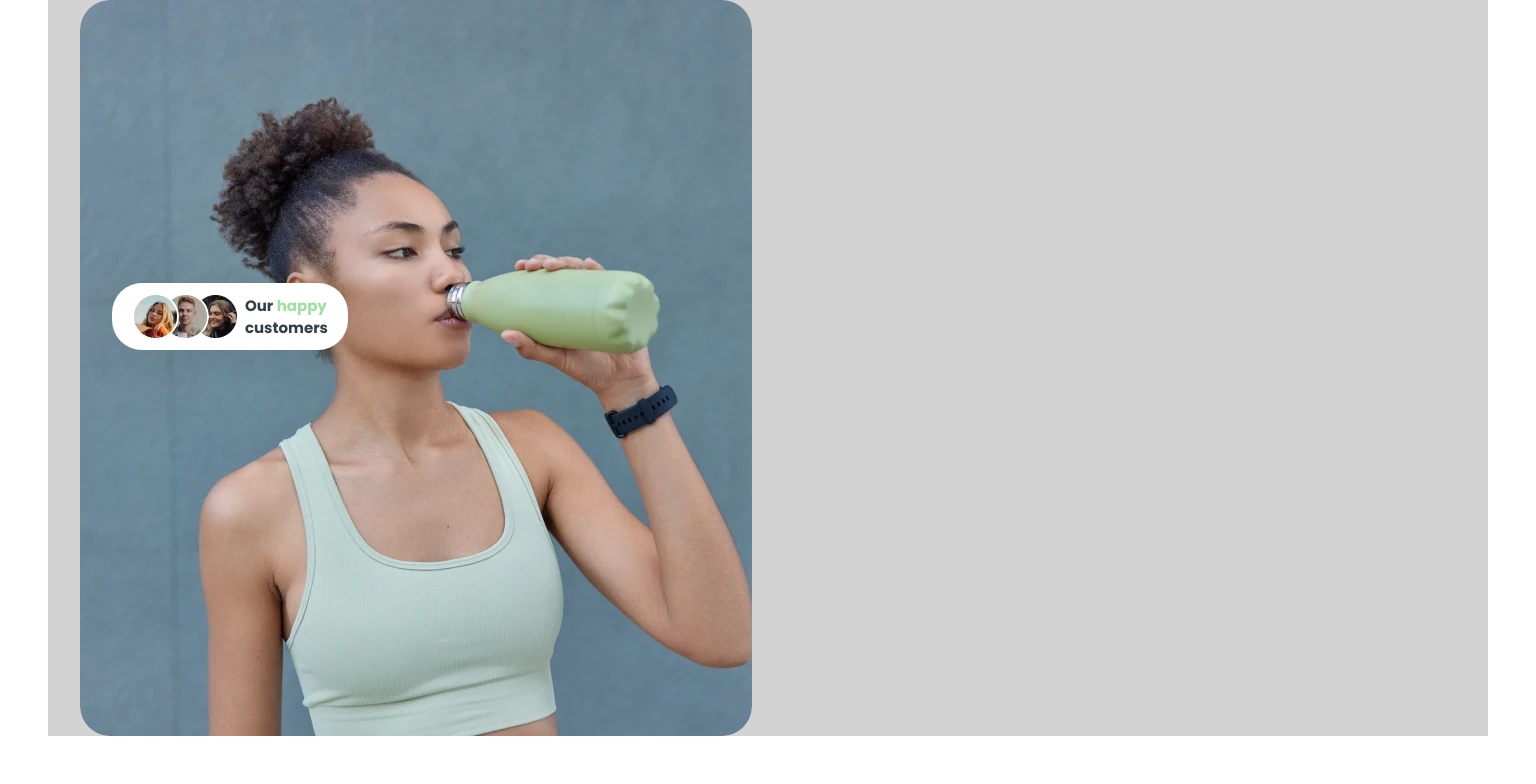
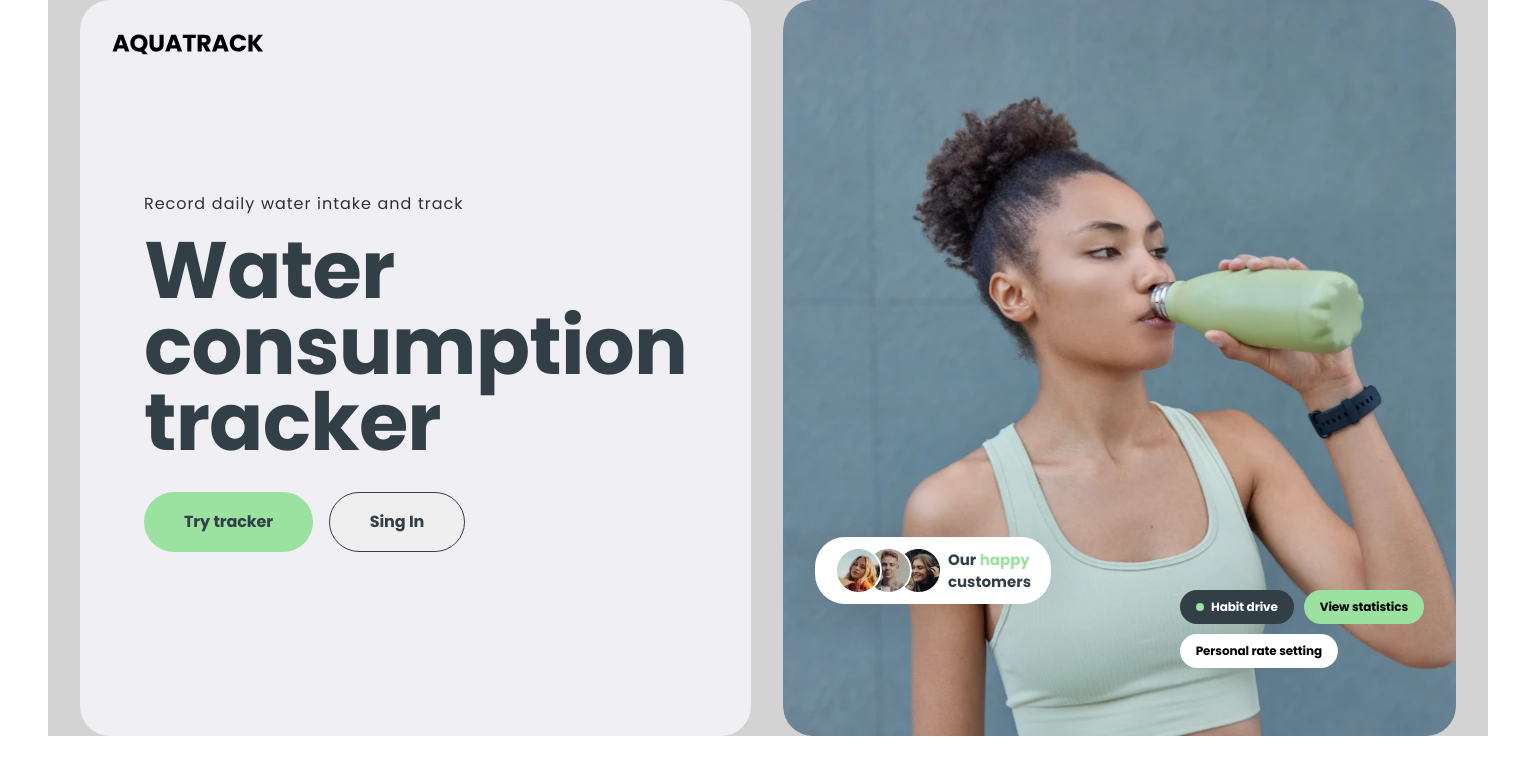
Before and after one commit to Serhii-Ivanchenko/Team-03-project-front, a React (Vite) app: page / in a window 1536 px wide. Shown: the top 784 px of the page. Built offline with nearby package versions, Linux system fonts and the light colour scheme.

Commit message:
screen 1440

```diff
--- a/src/components/HomePage/AdvantagesSection/AdvantagesSection.module.css
+++ b/src/components/HomePage/AdvantagesSection/AdvantagesSection.module.css
@@ -33,8 +33,10 @@
 @media only screen and (min-width: 1440px) {
   .advSection {
     background-image: url(../../../assets/images/main_page/main_page_desktop_girl_1x.webp);
-    max-width: 672px;
+    width: 100%;
     height: 736px;
+    background-size: cover;
+
   }
 }
 
@@ -70,16 +72,18 @@
     }
 }
 
+@media only screen and (min-width: 1440px) {
+    .happyContainer {
+  margin-top: 505px;
+
+    }
+}
+
+
 .happyList {
   display: flex;
   padding-right: 1px;
 }
-
-/* @media only screen and (min-width: 768px) {
-    .hero-reviews-list {
-        padding-right: 0;
-    }
-} */
 
 .happyItem {
   flex-shrink: 0;
@@ -89,11 +93,7 @@
   margin-left: -10px;
   z-index: 1;
 }
-/* @media only screen and (min-width: 768px) {
-    .happyItem:nth-child(3) {
-  margin-left: -45px;
-  z-index: 1;
-}} */
+
 .happyItem:nth-child(2) {
   margin-left: -10px;
   z-index: 2;
@@ -128,26 +128,11 @@
 }
 }
 
-/* @media only screen and (min-width: 768px) {
-  .hero-reviews-image {
-    width: 54px;
-    height: 54px;
-    border: 3px solid #1d1d1d;
-  }
-} */
-
 .happyCustomers {
   display: flex;
   align-items: center;
   margin-left: 65px;
 }
-
-/* @media only screen and (min-width: 768px) {
-  .hero-wrapper-first {
-    flex-direction: column;
-    gap: 8px;
-  }
-} */
 
 .happyText {
   color: #323f47;
@@ -187,6 +172,7 @@
     margin-right: 16px;
     margin-bottom: 10px;
   }}
+
 
 .btnWrapper{
     margin-bottom: px;
@@ -258,35 +244,3 @@
 }
 
 /* ================================== */
-
-
-
-
-
-
-@media screen and (min-width: 1440px) {
-  /*
-.statistics, .habitbtn, .rate{
-    padding: 11px 16px;
-    border:none;
-font-size: 12px;
-line-height: 12px;
-letter-spacing: -0.12px;
-
-} */
-
-  .infoStaticsBtn {
-    display: flex;
-    gap: 10px;
-    margin-top: 594px;
-    /* margin-right: 32px; */
-    /* justify-content: flex-end; */
-  }
-
-  .ratebtn {
-    display: flex;
-    justify-content: flex-end;
-    padding-top: 10px;
-    padding-right: 114px;
-  }
-}
--- a/src/components/HomePage/WelcomeSection/WelcomeSection.module.css
+++ b/src/components/HomePage/WelcomeSection/WelcomeSection.module.css
@@ -127,6 +127,7 @@
     float: left;
   }
 
+
   .title {
     font-size: 80px;
     line-height: 95%;
--- a/src/pages/HomePage/HomePage.jsx
+++ b/src/pages/HomePage/HomePage.jsx
@@ -7,7 +7,7 @@ export default function HomePage() {
 
   return (
     <div className={css.homePage}>
-      {/* <WelcomeSection /> */}
+      <WelcomeSection />
       <AdvantagesSection />
     </div>
   );
--- a/src/pages/HomePage/HomePage.module.css
+++ b/src/pages/HomePage/HomePage.module.css
@@ -4,9 +4,9 @@
     gap: 16px;
 }
 
-@media only screen and (min-width: 768px) {
+@media only screen and (min-width: 1440px) {
   .homePage {
-    flex-direction: column;
+    flex-direction: row;
     gap: 32px;
   }
 }
```
